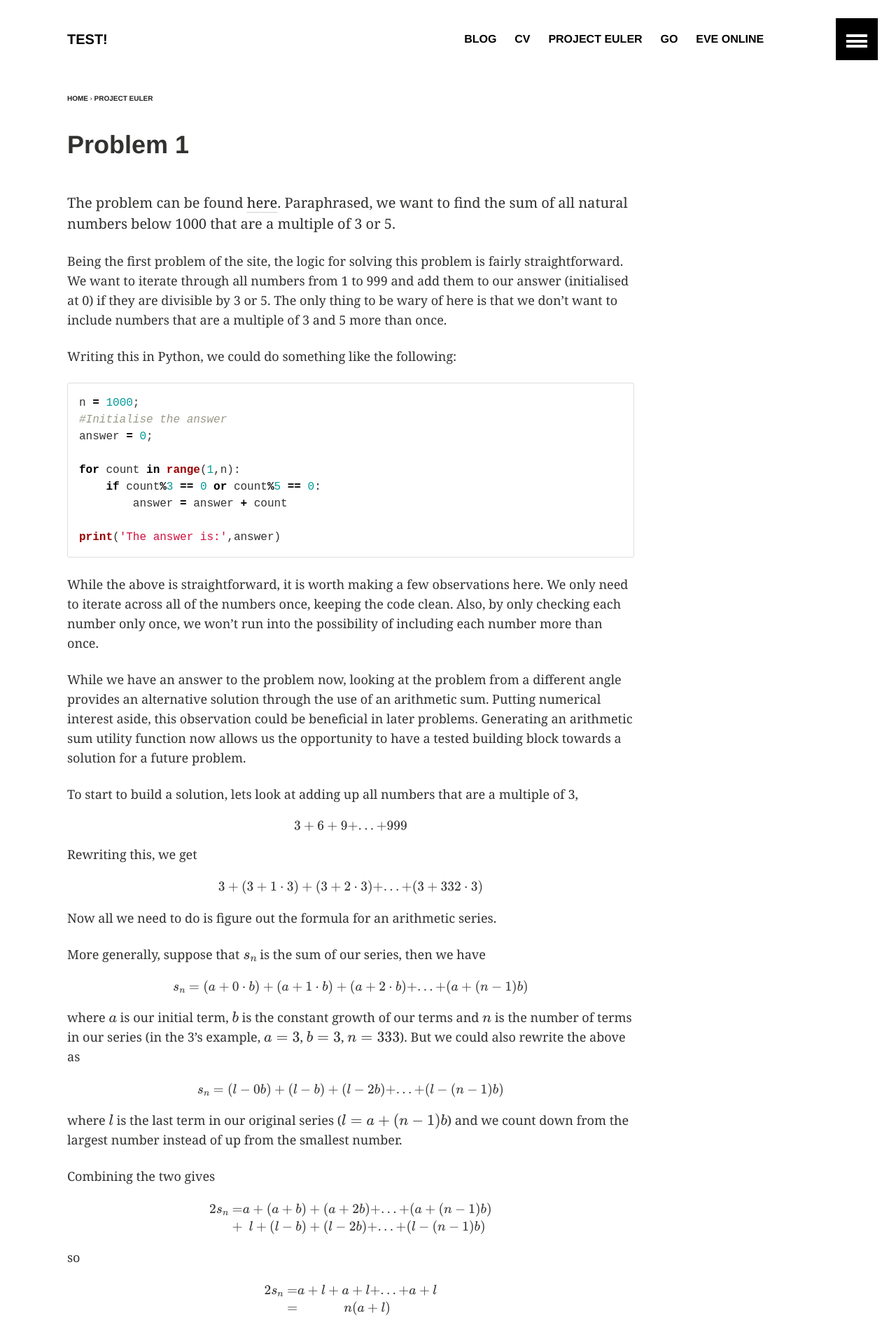
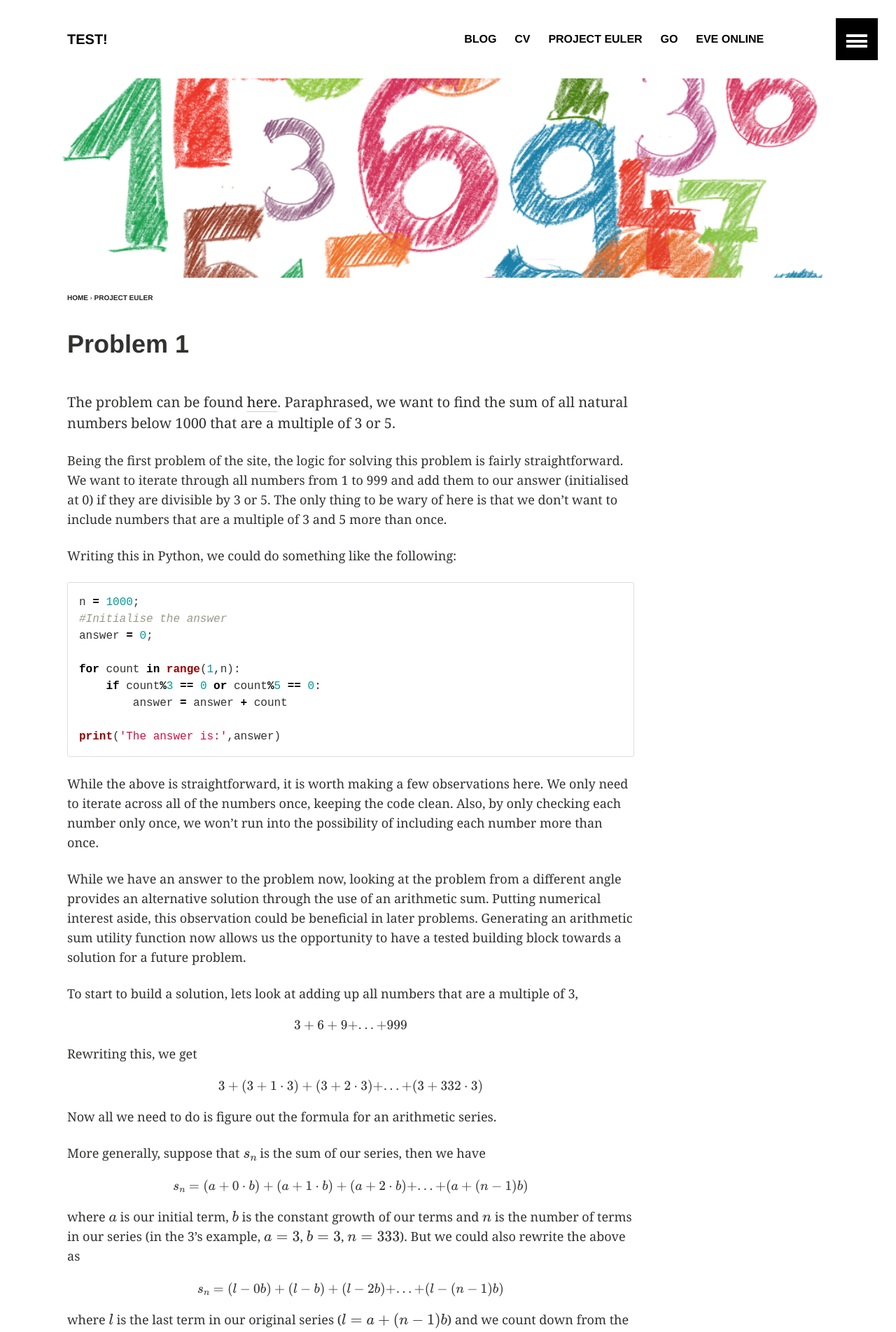
Before and after one commit to Adrian-Ball/adrian-ball.github.io, a Jekyll site: the page built from _posts/project-euler/2017-09-20-project-euler-problem_1.md, in a window 1280 px wide. Shown: the top 1904 px of the page at 70% size. Built offline with Jekyll 4.4.1, drawn with Linux system fonts in a browser that asks for light colours; formulas are drawn with MathJax 3.

Commit message:
Added feature image to problem 1

```diff
--- a/_posts/project-euler/2017-09-20-project-euler-problem_1.md
+++ b/_posts/project-euler/2017-09-20-project-euler-problem_1.md
@@ -6,6 +6,7 @@ categories: project-euler
 author: adrian-ball
 image:
   teaser: crayon-numbers.png
+  feature: crayon-numbers-banner.png
 ---
 
 The problem can be found [here](https://projecteuler.net/problem=1). Paraphrased, we want to find the sum of all natural numbers below 1000 that are a multiple of 3 or 5.
```
